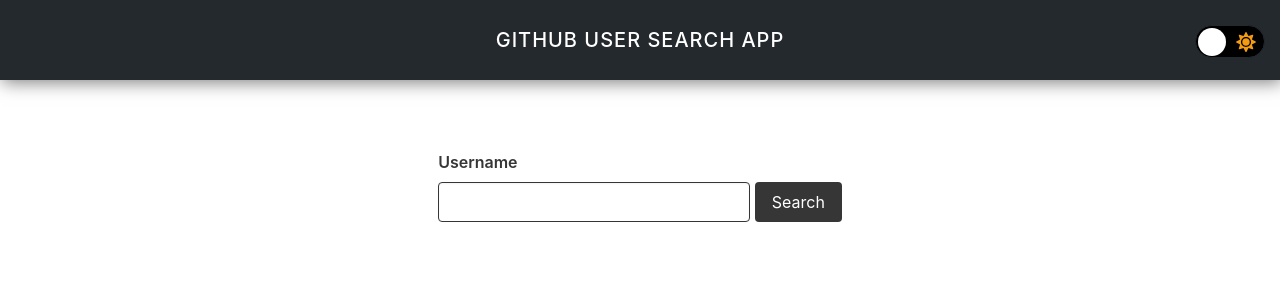
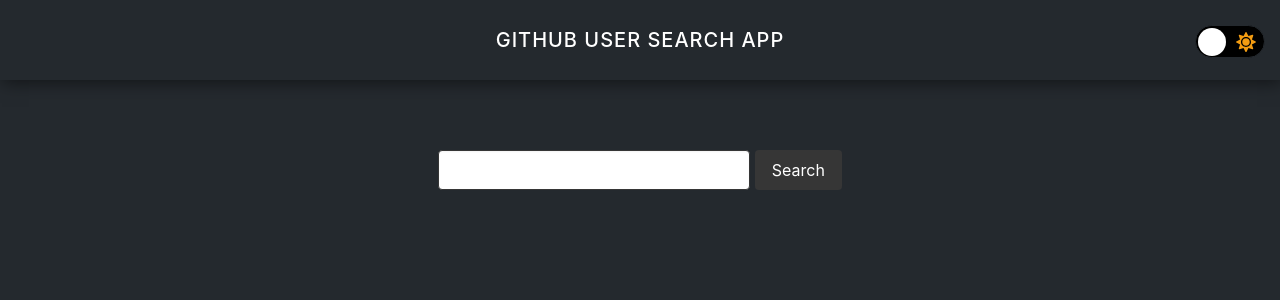
Before and after one commit to afozbek/vue-github-profiles, a Vue app: page / in a window 1280 px wide. Shown: the top 300 px of the page. Built offline with nearby package versions, Linux system fonts and the light colour scheme.

Commit message:
theme toggle yapıldı

```diff
--- a/src/App.vue
+++ b/src/App.vue
@@ -8,6 +8,7 @@
           type="checkbox"
           name="toggle-theme"
           id="toggle-theme"
+          ref="toggleThemeCheckbox"
         />
 
         <label
@@ -42,14 +43,41 @@
   },
   methods: {
     changeApplicationTheme() {
-      console.log("Değişiyor");
       this.lightTheme = !this.lightTheme;
+
+      localStorage.setItem("isLightTheme", this.lightTheme);
+      document.body.classList = [];
+      if (this.lightTheme) {
+        document.body.classList.add("light");
+      } else {
+        document.body.classList.add("dark");
+      }
     },
+  },
+  mounted() {
+    const isLightActive = JSON.parse(localStorage.getItem("isLightTheme"));
+
+    if (isLightActive) {
+      console.log("LIGHT a düştü");
+
+      document.body.classList.add("light");
+      this.$refs.toggleThemeCheckbox.checked = true;
+    } else {
+      console.log("DARK'a düştü");
+
+      document.body.classList.add("dark");
+      this.lightTheme = false;
+      this.$refs.toggleThemeCheckbox.checked = false;
+    }
   },
 };
 </script>
 
 <style lang="scss">
+body {
+  min-height: 100vh;
+}
+
 .m-container {
   width: 500px;
   margin: 0 auto;
@@ -59,7 +87,6 @@
   &__search {
     display: flex;
     justify-content: center;
-    align-items: center;
 
     &Input {
       margin-right: 5px;
@@ -131,4 +158,14 @@
     transform: translateX(37px);
   }
 }
+
+.dark {
+  background: #24292e;
+  color: #fff;
+}
+
+.light {
+  background: #fff;
+  color: #24292e;
+}
 </style>
--- a/src/components/Home/Search.vue
+++ b/src/components/Home/Search.vue
@@ -2,7 +2,6 @@
   <div class="m-container__search" @keydown.enter="getUserData">
     <b-field
       class="m-container__searchInput"
-      label="Username"
       :type="inputType"
       :message="errorMessage"
     >
--- a/src/components/Home/UserSearchList.vue
+++ b/src/components/Home/UserSearchList.vue
@@ -1,7 +1,7 @@
 <template>
   <div class="search-list">
     <h1 v-if="userList.length">
-      Results for <strong>{{ username }}</strong
+      Results for <b>{{ username }}</b
       >:
     </h1>
 
```
